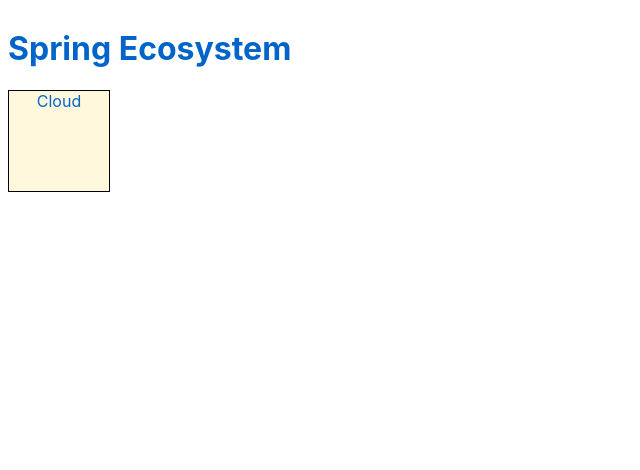
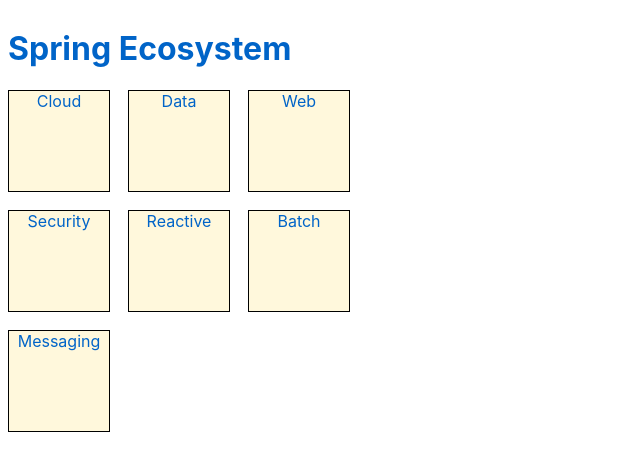
Before and after one commit to zkdlu/spring-react-practice, a Svelte app in the folder applications/app-front/: page / in a window 1280 px wide. Shown: the top 470 px of the page, without its empty margins (0-640 px from the left). Built offline with nearby package versions, Linux system fonts and the light colour scheme.

Commit message:
front: data 페이지

```diff
--- a/applications/app-front/src/App.svelte
+++ b/applications/app-front/src/App.svelte
@@ -23,4 +23,10 @@
         border: 2px solid black;
         background-color:bisque;
     }
+
+    :global(.container) {
+        display: grid;
+        grid-template-columns: 120px 120px 120px;
+        grid-template-rows: 120px 120px 120px;
+    }
 </style>
--- /dev/null
+++ b/applications/app-front/src/pages/data/main.svelte
@@ -0,0 +1,10 @@
+<script>
+    import { link } from "svelte-spa-router";
+    import active from "svelte-spa-router/active";
+</script>
+
+<a class="tile" href="/jpa" use:link use:active> JPA </a>
+
+<style>
+
+</style>
--- a/applications/app-front/src/pages/home/main.svelte
+++ b/applications/app-front/src/pages/home/main.svelte
@@ -3,7 +3,16 @@
     import active from "svelte-spa-router/active";
 </script>
 
-<a class="tile" href="/cloud" use:link use:active> Cloud </a>
+<div class="container">
+    <div><a class="tile" href="/cloud" use:link use:active> Cloud </a></div>
+    <div><a class="tile" href="/data" use:link use:active> Data </a></div>
+
+    <div><a class="tile" href="/web" use:link use:active> Web </a></div>
+    <div><a class="tile" href="/security" use:link use:active> Security </a></div>
+    <div><a class="tile" href="/reactive" use:link use:active> Reactive </a></div>
+    <div><a class="tile" href="/batch" use:link use:active> Batch </a></div>
+    <div><a class="tile" href="/messaging" use:link use:active> Messaging </a></div>
+</div>
 
 <style>
 
--- a/applications/app-front/src/routes.js
+++ b/applications/app-front/src/routes.js
@@ -2,12 +2,14 @@ import Home from './pages/home/main.svelte'
 import Cloud from './pages/cloud/main.svelte'
 import Discovery from './pages/cloud/discovery.svelte'
 import Instance from './pages/cloud/instance.svelte'
+import Data from './pages/data/main.svelte'
 
 const routes = {
     '/': Home,
     '/cloud': Cloud,
     '/discovery': Discovery,
     '/discovery/:id': Instance,
+    '/data': Data,
   }
 
 export default routes
```
